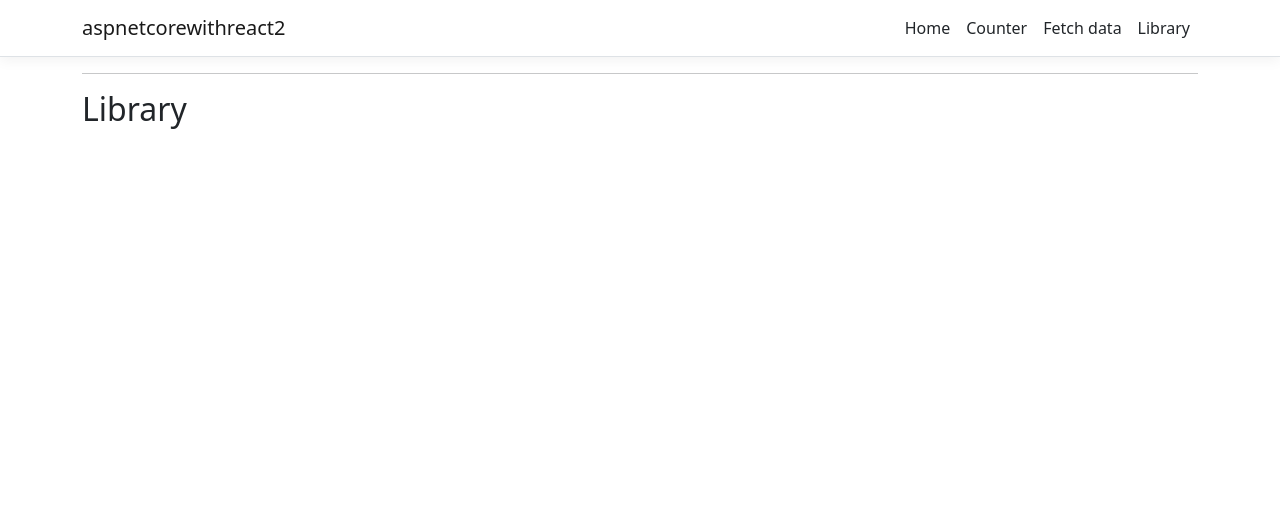
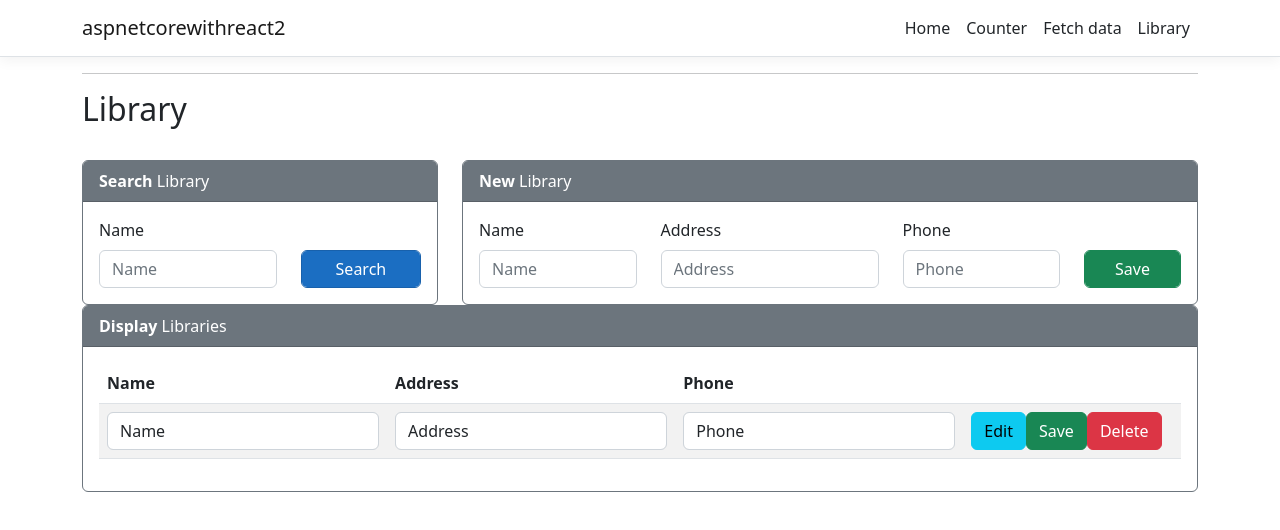
Before and after one commit to juanmunoz00/aspnetcorewithreact, a React (Create React App) app in the folder ClientApp/: page /libraryComponent in a window 1280 px wide. Shown: the top 530 px of the page. Built offline with nearby package versions, Linux system fonts and the light colour scheme.

Commit message:
Library form ready. Axios installed.

```diff
--- a/ClientApp/package.json
+++ b/ClientApp/package.json
@@ -3,6 +3,7 @@
   "version": "0.1.0",
   "private": true,
   "dependencies": {
+    "axios": "^1.4.0",
     "bootstrap": "^5.2.3",
     "http-proxy-middleware": "^2.0.6",
     "jquery": "^3.6.3",
--- a/ClientApp/src/components/MyComponents/LibraryComponent.js
+++ b/ClientApp/src/components/MyComponents/LibraryComponent.js
@@ -1,4 +1,5 @@
 import React from 'react';
+import axios from 'axios';
 
 const LibraryComponent = (props) => {
     return (
@@ -8,10 +9,103 @@
             <br />
             <div className="row">
                 { /* SEARCH LIBRARY */}
+                <div className="col-md-4">
+                    <div className="card border border-secondary shadow-0">
+                        <div className="card-header bg-secondary text-white"><b>Search</b> Library<span className="glyphicon glyphoicon-search"></span></div>
+                        <div className="card-body">
+                            <div className="row">
+                                <div className="col-md-7">
+                                    <label className="form-label">Name</label>
+                                    <input className="form-control" placeholder="Name" name="name" type="text" />
+                                </div>
+
+                                <div className="col-md-5">
+                                    <label className="form-label">&nbsp;</label>
+                                    <div className="btn-toolbar">
+                                        <button type="button" className="btn btn-primary form-control">Search</button>
+                                    </div>
+                                </div>
+                            </div>
+                        </div>
+                    </div>
+                </div>
+
+                { /* NEW LIBRARY */}
+                <div className="col-md-8">
+                    <div className="card border border-secondary shadow-0">
+                        <div className="card-header bg-secondary text-white"><b>New</b> Library</div>
+                        <div className="card-body">
+                            <div className="row">
+                                { /* NAME */}
+                                <div className="col-md-3">
+                                    <label className="form-label">Name</label>
+                                    <input className="form-control" placeholder="Name" name="name" type="text" />
+                                </div>
+                                { /* ADDRESS */}
+                                <div className="col-md-4">
+                                    <label className="form-label">Address</label>
+                                    <input className="form-control" placeholder="Address" name="address" type="text" />
+                                </div>
+                                { /* Phone */}
+                                <div className="col-md-3">
+                                    <label className="form-label">Phone</label>
+                                    <input className="form-control" placeholder="Phone" name="Phone" type="text" />
+                                </div>
+
+                                <div className="col-md-2">
+                                    <label className="form-label">&nbsp;</label>
+                                    <div className="btn-toolbar">
+                                        <button type="button" className="btn btn-success form-control">Save</button>
+                                    </div>
+                                </div>
+
+                            </div>
+                        </div>
+                    </div>
+                </div>
+                <br />
+                <br />
+
+                { /* DISPLAY LIBRARIES */}
+                <div className="col-md-13">
+
+
+                    <div className="card border border-secondary shadow-0">
+                        <div className="card-header bg-secondary text-white"><b>Display</b> Libraries</div>
+                        <div className="card-body">
+                            <table className="table table-striped">
+                                <thead>
+                                    <tr>
+                                        <th>Name</th>
+                                        <th>Address</th>
+                                        <th>Phone</th>
+                                        <th></th>
+                                    </tr>
+                                </thead>
+                                <tbody>
+                                    <tr>
+                                        <td> <input className="form-control" type="text" value="Name" /> </td>
+                                        <td> <input className="form-control" type="text" value="Address" /> </td>
+                                        <td> <input className="form-control" type="text" value="Phone" /> </td>
+                                        <td>
+                                            <div className="btn-toolbar">
+                                                <button className=" btn btn-info mr-2">Edit</button>
+                                                <button className=" btn btn-success mr-2">Save</button>
+                                                <button className=" btn btn-danger mr-2">Delete</button>
+                                            </div>
+                                        </td>
+                                    </tr>
+                                </tbody>
+                            </table>
+                        </div>
+                    </div>
+
+
+
+                </div>
 
             </div>
         </div>
-
     )
 }
 
```
Also changed, not shown: 1 other file (tests, documents, lock files or other folders).
